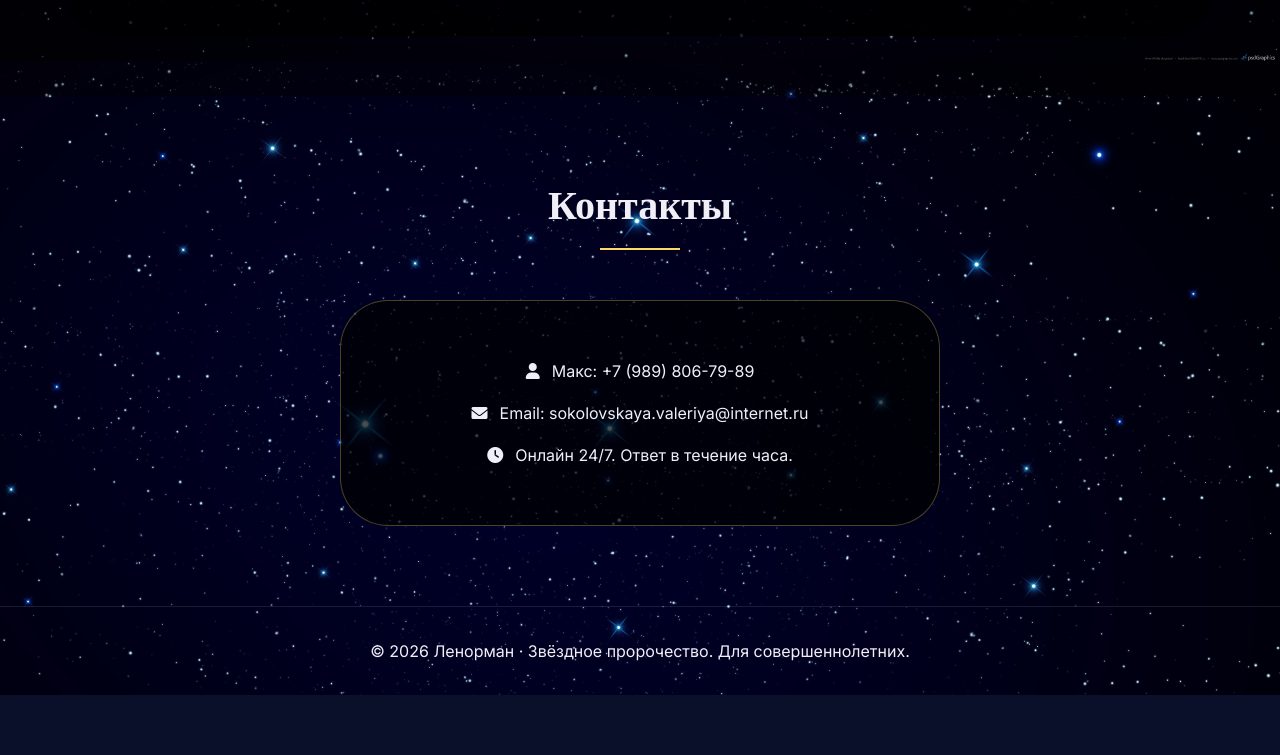
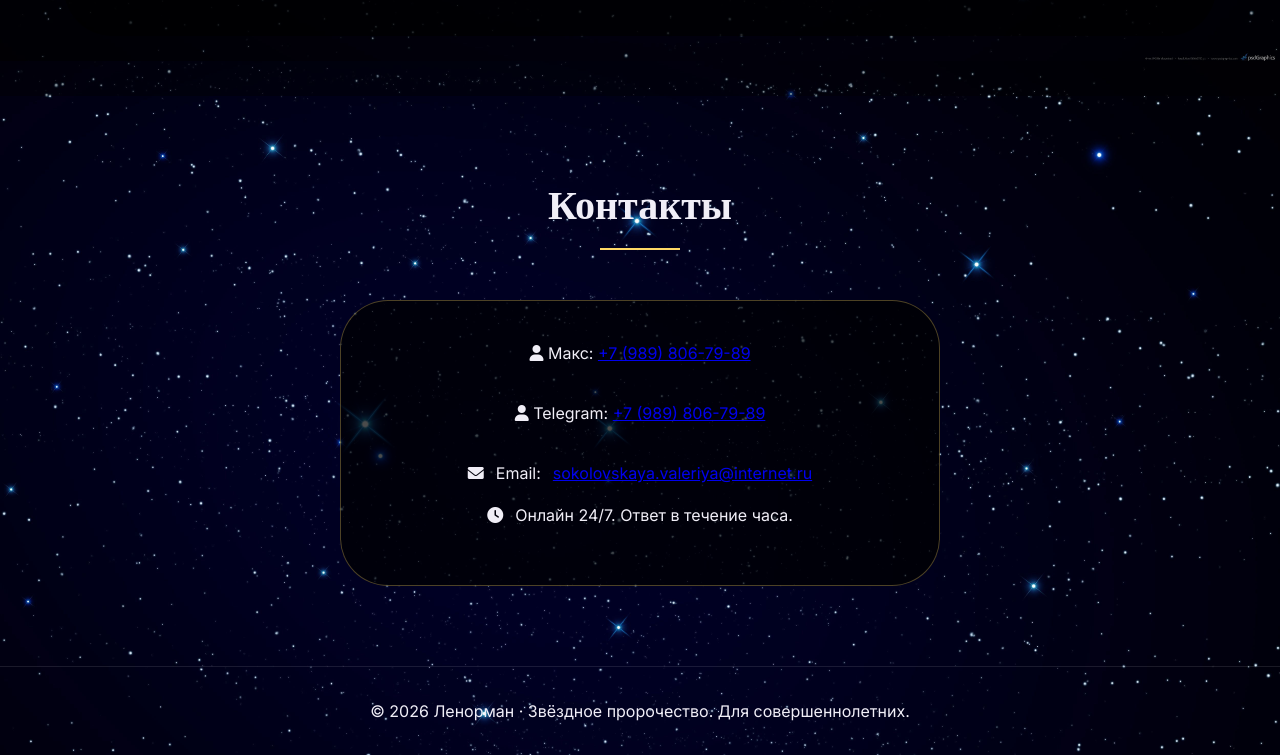
Before and after one commit to Yulian7771234/zvezda, a plain HTML site: page index.html in a window 1280 px wide. Shown: the part 3779-4534 px from the top of the page. Before the commit the page ends 4474 px from the top, so only its background shows below. Drawn offline with nearby package versions, Linux system fonts and the light colour scheme.

Commit message:
Update index.html

```diff
--- a/index.html
+++ b/index.html
@@ -154,8 +154,13 @@
             <div class="container">
                 <h2 class="section-title">Контакты</h2>
                 <div class="contact-info-centered">
-                    <p><i class="fas fa-user"></i> Макс: +7 (989) 806-79-89</p>
-                    <p><i class="fas fa-envelope"></i> Email: sokolovskaya.valeriya@internet.ru</p>
+                   <i class="fas fa-user"></i> Макс: <a href="https://web.max.ru/" class="contact-link">+7 (989)
+                        806-79-89</a></p>
+                    <i class="fas fa-user"></i> Telegram: <a href="https://web.telegram.org/" class="contact-link">+7
+                        (989)
+                        806-79-89</a></p>
+                    <p><i class="fas fa-envelope"></i> Email: <a href="mailto:sokolovskaya.valeriya@internet.ru"
+                            class="contact-link">sokolovskaya.valeriya@internet.ru</a></p>
                     <p><i class="fas fa-clock"></i> Онлайн 24/7. Ответ в течение часа.</p>
                 </div>
             </div>
```
